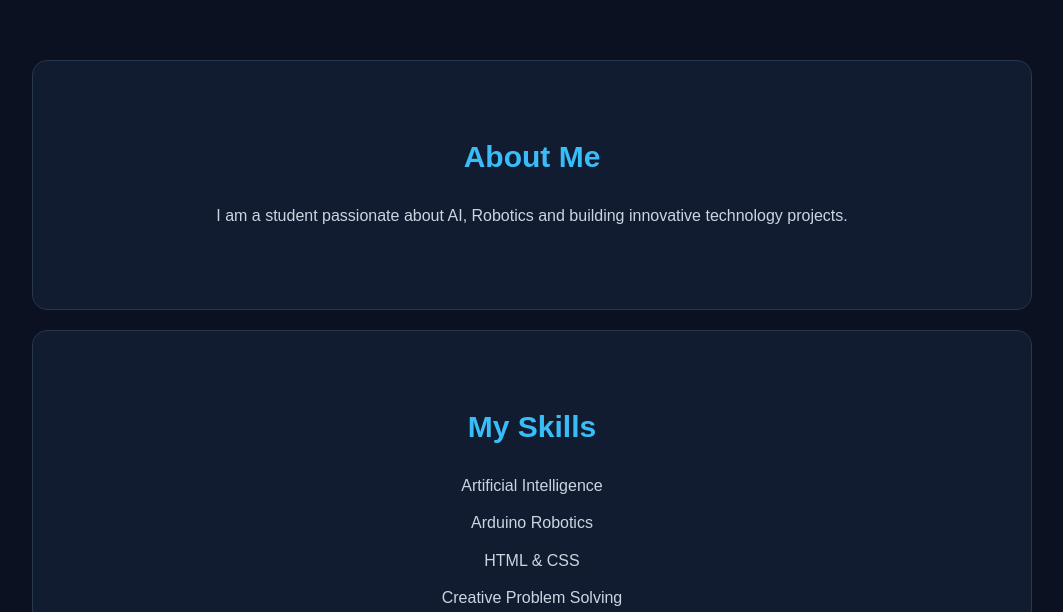
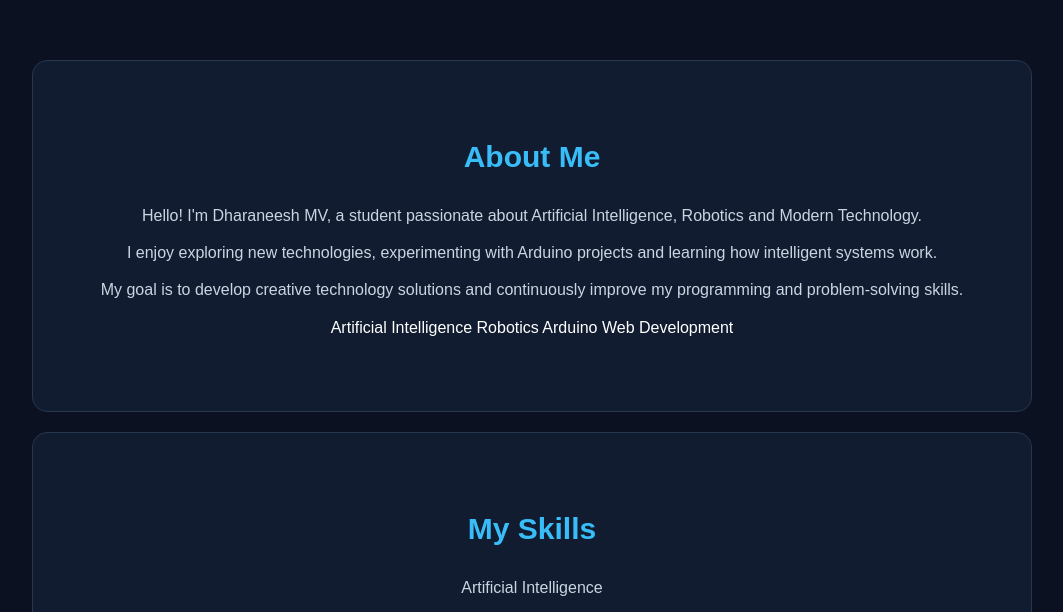
Before and after one commit to mvdharaneeshmvdharaneesh143-sketch/dharaneesh-portfolio, a plain HTML site: page index.html in a window 1280 px wide. Shown: the part 640-1252 px from the top of the page, without its empty margins (108-1171 px from the left). Drawn offline with Linux system fonts and the light colour scheme.

Commit message:
Create professional About Me section
Updated the About section to include personal details and interests.

```diff
--- a/index.html
+++ b/index.html
@@ -20,10 +20,42 @@
     </section>
 
     <!-- ABOUT SECTION -->
-    <section id="about">
-        <h2>About Me</h2>
-        <p>I am a student passionate about AI, Robotics and building innovative technology projects.</p>
-    </section>
+
+<!-- ABOUT SECTION -->
+<section id="about">
+
+    <h2>About Me</h2>
+
+    <div class="about-content">
+
+        <p>
+            Hello! I'm Dharaneesh MV, a student passionate
+            about Artificial Intelligence, Robotics and
+            Modern Technology.
+        </p>
+
+        <p>
+            I enjoy exploring new technologies, experimenting
+            with Arduino projects and learning how intelligent
+            systems work.
+        </p>
+
+        <p>
+            My goal is to develop creative technology solutions
+            and continuously improve my programming and
+            problem-solving skills.
+        </p>
+
+        <div class="about-interests">
+            <span>Artificial Intelligence</span>
+            <span>Robotics</span>
+            <span>Arduino</span>
+            <span>Web Development</span>
+        </div>
+
+    </div>
+
+</section>
 
     <!-- SKILLS SECTION -->
     <section id="skills">
```
